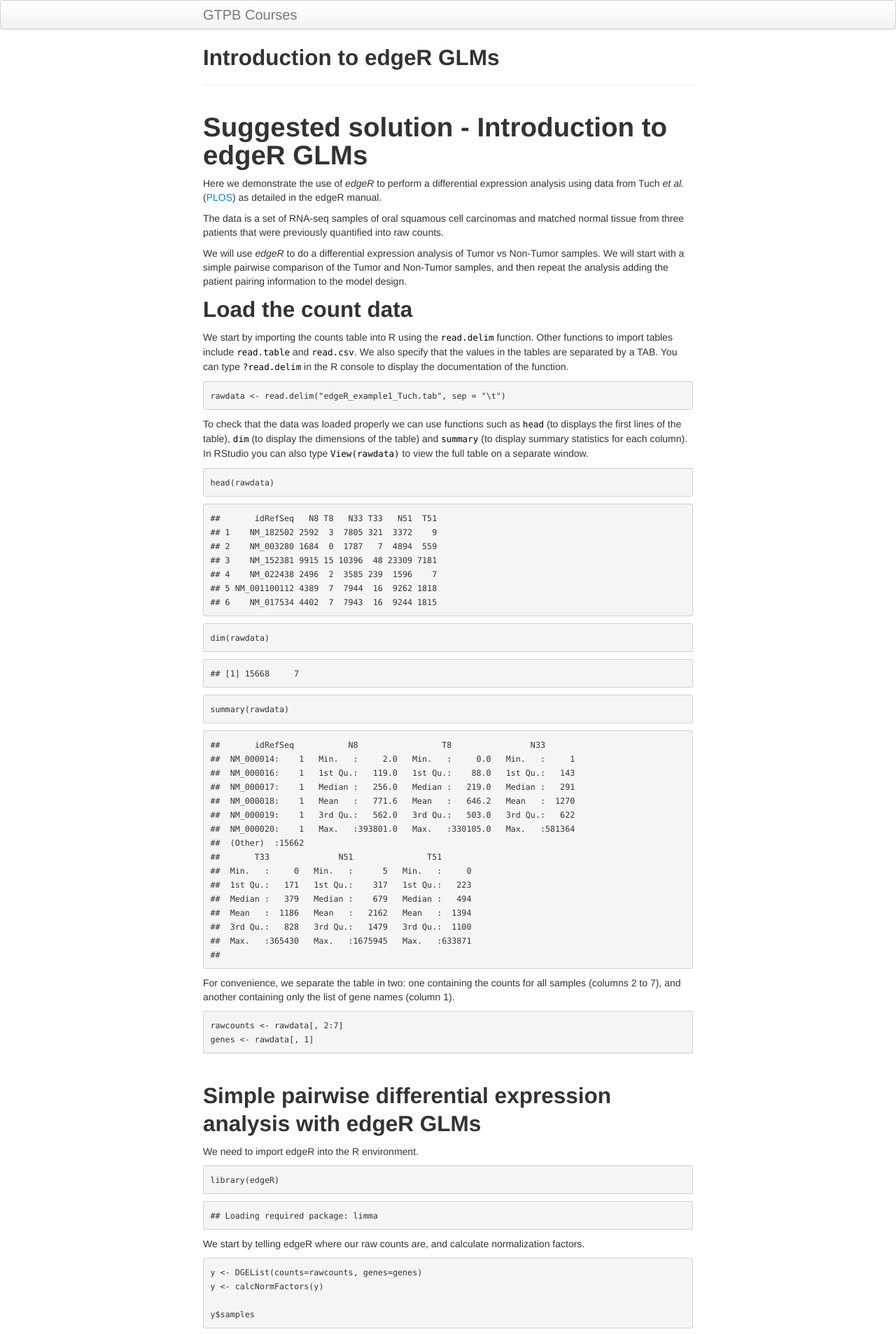
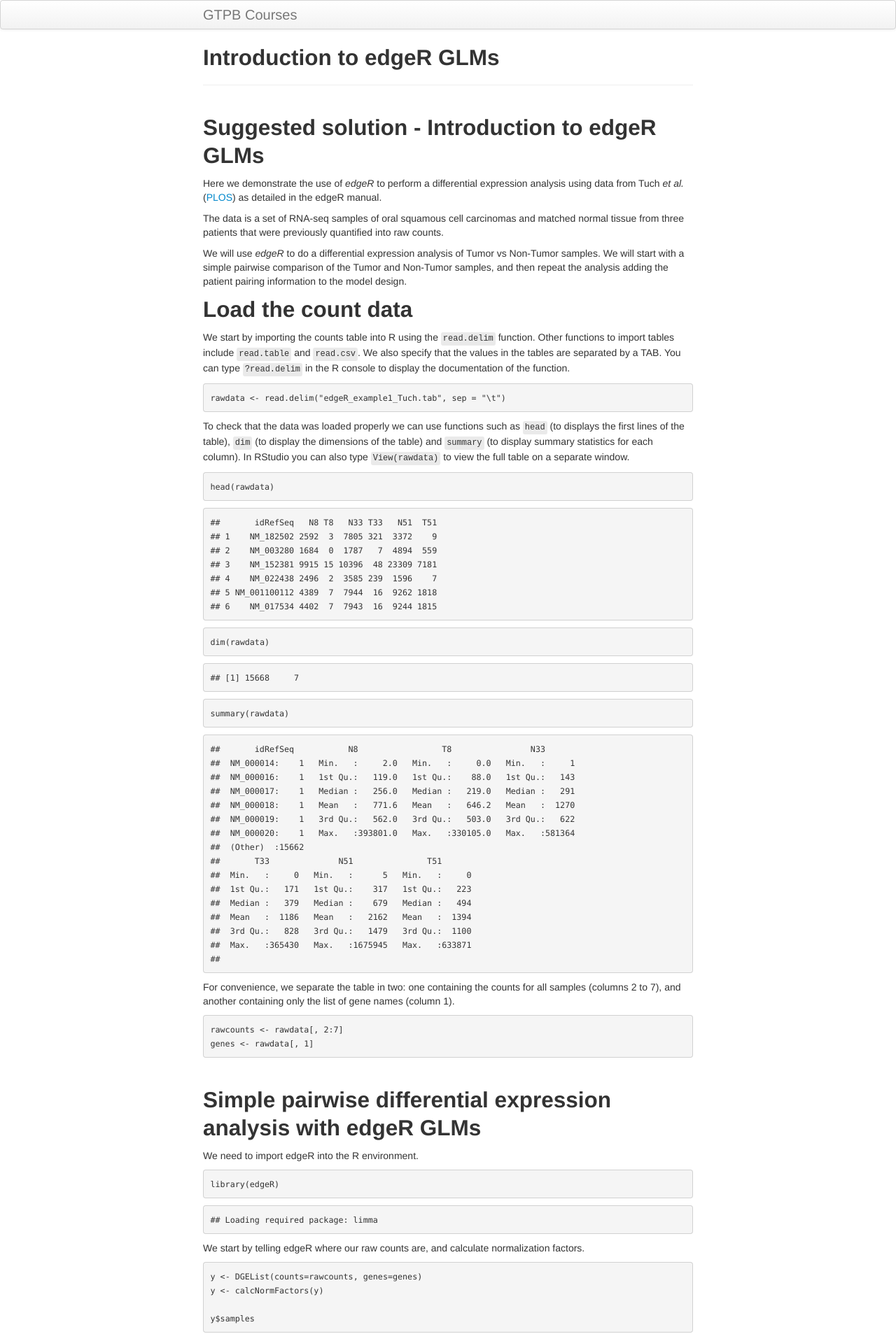
Before and after one commit to GTPB/ADER19F, a Jekyll site: the page built from pages/tutorial2.md, in a window 1280 px wide. Shown: the top 1907 px of the page at 70% size. Built offline with Jekyll 4.4.1, drawn with Linux system fonts in a browser that asks for light colours.

Commit message:
Update tutorial2.md

````diff
--- a/pages/tutorial2.md
+++ b/pages/tutorial2.md
@@ -3,7 +3,7 @@
 title: Introduction to edgeR GLMs
 ---
 
-# Suggested solution - Introduction to edgeR GLMs
+## Suggested solution - Introduction to edgeR GLMs
 
 Here we demonstrate the use of *edgeR* to perform a differential expression analysis using data from Tuch *et al.* ([PLOS](http://journals.plos.org/plosone/article?id=10.1371/journal.pone.0009317)) as detailed in the edgeR manual.
 
@@ -14,14 +14,14 @@
 
 ## Load the count data
 
-We start by importing the counts table into R using the `read.delim` function. Other functions to import tables include `read.table` and `read.csv`. We also specify that the values in the tables are separated by a TAB. You can type `?read.delim` in the R console to display the documentation of the function.
+We start by importing the counts table into R using the <span style="padding:2px 3px 3px;background-color: #eaeaea;font-family: Courier New;font-size: 12px;color: #333333;-webkit-border-radius: 3px;-moz-border-radius: 3px;border-radius: 3px;">read.delim</span> function. Other functions to import tables include <span style="padding:2px 3px 3px;background-color: #eaeaea;font-family: Courier New;font-size: 12px;color: #333333;-webkit-border-radius: 3px;-moz-border-radius: 3px;border-radius: 3px;">read.table</span> and <span style="padding:2px 3px 3px;background-color: #eaeaea;font-family: Courier New;font-size: 12px;color: #333333;-webkit-border-radius: 3px;-moz-border-radius: 3px;border-radius: 3px;">read.csv</span>. We also specify that the values in the tables are separated by a TAB. You can type <span style="padding:2px 3px 3px;background-color: #eaeaea;font-family: Courier New;font-size: 12px;color: #333333;-webkit-border-radius: 3px;-moz-border-radius: 3px;border-radius: 3px;">?read.delim</span> in the R console to display the documentation of the function.
 
 
 ```r
 rawdata <- read.delim("edgeR_example1_Tuch.tab", sep = "\t")
 ```
 
-To check that the data was loaded properly we can use functions such as `head` (to displays the first lines of the table), `dim` (to display the dimensions of the table) and `summary` (to display summary statistics for each column). In RStudio you can also type `View(rawdata)` to view the full table on a separate window.
+To check that the data was loaded properly we can use functions such as <span style="padding:2px 3px 3px;background-color: #eaeaea;font-family: Courier New;font-size: 12px;color: #333333;-webkit-border-radius: 3px;-moz-border-radius: 3px;border-radius: 3px;">head</span> (to displays the first lines of the table), <span style="padding:2px 3px 3px;background-color: #eaeaea;font-family: Courier New;font-size: 12px;color: #333333;-webkit-border-radius: 3px;-moz-border-radius: 3px;border-radius: 3px;">dim</span> (to display the dimensions of the table) and <span style="padding:2px 3px 3px;background-color: #eaeaea;font-family: Courier New;font-size: 12px;color: #333333;-webkit-border-radius: 3px;-moz-border-radius: 3px;border-radius: 3px;">summary</span> (to display summary statistics for each column). In RStudio you can also type <span style="padding:2px 3px 3px;background-color: #eaeaea;font-family: Courier New;font-size: 12px;color: #333333;-webkit-border-radius: 3px;-moz-border-radius: 3px;border-radius: 3px;">View(rawdata)</span> to view the full table on a separate window.
 
 
 ```r
@@ -112,7 +112,7 @@
 ## T51     1 21832978    1.1729954
 ```
 
-After normalization, we can now produce a Multidimensional Scaling Plot (MDS) using the function `plotMDS`. This visualization, a type of dimensional reduction technique, places the samples on a plane such that the distance between samples approximates the typical log2 fold-changes between them.
+After normalization, we can now produce a Multidimensional Scaling Plot (MDS) using the function <span style="padding:2px 3px 3px;background-color: #eaeaea;font-family: Courier New;font-size: 12px;color: #333333;-webkit-border-radius: 3px;-moz-border-radius: 3px;border-radius: 3px;">plotMDS</span>. This visualization, a type of dimensional reduction technique, places the samples on a plane such that the distance between samples approximates the typical log2 fold-changes between them.
 
 
 ```r
@@ -148,7 +148,7 @@
 ## [1] "contr.treatment"
 ```
 
-Next we use this design to conduct the test of differential expression. In *edgeR*, this is done in 3 steps: estimation of the negative binomial dispersions (`estimateDisp`), fitting of the negative binomial model to the count data (`glmFit`) and hypothesis testing (`glmLRT`).
+Next we use this design to conduct the test of differential expression. In *edgeR*, this is done in 3 steps: estimation of the negative binomial dispersions (<span style="padding:2px 3px 3px;background-color: #eaeaea;font-family: Courier New;font-size: 12px;color: #333333;-webkit-border-radius: 3px;-moz-border-radius: 3px;border-radius: 3px;">estimateDisp</span>), fitting of the negative binomial model to the count data (<span style="padding:2px 3px 3px;background-color: #eaeaea;font-family: Courier New;font-size: 12px;color: #333333;-webkit-border-radius: 3px;-moz-border-radius: 3px;border-radius: 3px;">glmFit</span>) and hypothesis testing (<span style="padding:2px 3px 3px;background-color: #eaeaea;font-family: Courier New;font-size: 12px;color: #333333;-webkit-border-radius: 3px;-moz-border-radius: 3px;border-radius: 3px;">glmLRT</span>).
 
 
 ```r
@@ -171,7 +171,7 @@
 ## Up         377
 ```
 
-In *edgeR* we make an MA-plot with the `plotMD` function. Up-regulated genes are indicated in red, and down-regulated genes are indicated in blue. The horizontal lines indicate 2x fold-changes.
+In *edgeR* we make an MA-plot with the <span style="padding:2px 3px 3px;background-color: #eaeaea;font-family: Courier New;font-size: 12px;color: #333333;-webkit-border-radius: 3px;-moz-border-radius: 3px;border-radius: 3px;">plotMD</span> function. Up-regulated genes are indicated in red, and down-regulated genes are indicated in blue. The horizontal lines indicate 2x fold-changes.
 
 
 ```r
@@ -181,7 +181,7 @@
 
 ![](./images/tutorial2_files/unnamed-chunk-10-1.png)<!-- -->
 
-We can retrieve a table with all the results of differential expression using the `topTags` function. We also save it to a file so we can latter open it in Excel.
+We can retrieve a table with all the results of differential expression using the <span style="padding:2px 3px 3px;background-color: #eaeaea;font-family: Courier New;font-size: 12px;color: #333333;-webkit-border-radius: 3px;-moz-border-radius: 3px;border-radius: 3px;">topTags</span> function. We also save it to a file so we can latter open it in Excel.
 
 
 ```r
@@ -210,7 +210,7 @@
 
 Recall that tumor and non-samples were collected from 3 patients. Until now we have ignored this information in our design. Here we repeat the analysis by adding the sample pairing information to our model design, that will allow us to adjust for differences between patients.
 
-For this we only have to change the design definition. We create a new `Patient` variable, and then include it as a blocking factor in the GLM design.
+For this we only have to change the design definition. We create a new <span style="padding:2px 3px 3px;background-color: #eaeaea;font-family: Courier New;font-size: 12px;color: #333333;-webkit-border-radius: 3px;-moz-border-radius: 3px;border-radius: 3px;">Patient</span> variable, and then include it as a blocking factor in the GLM design.
 
 
 ```r
````
